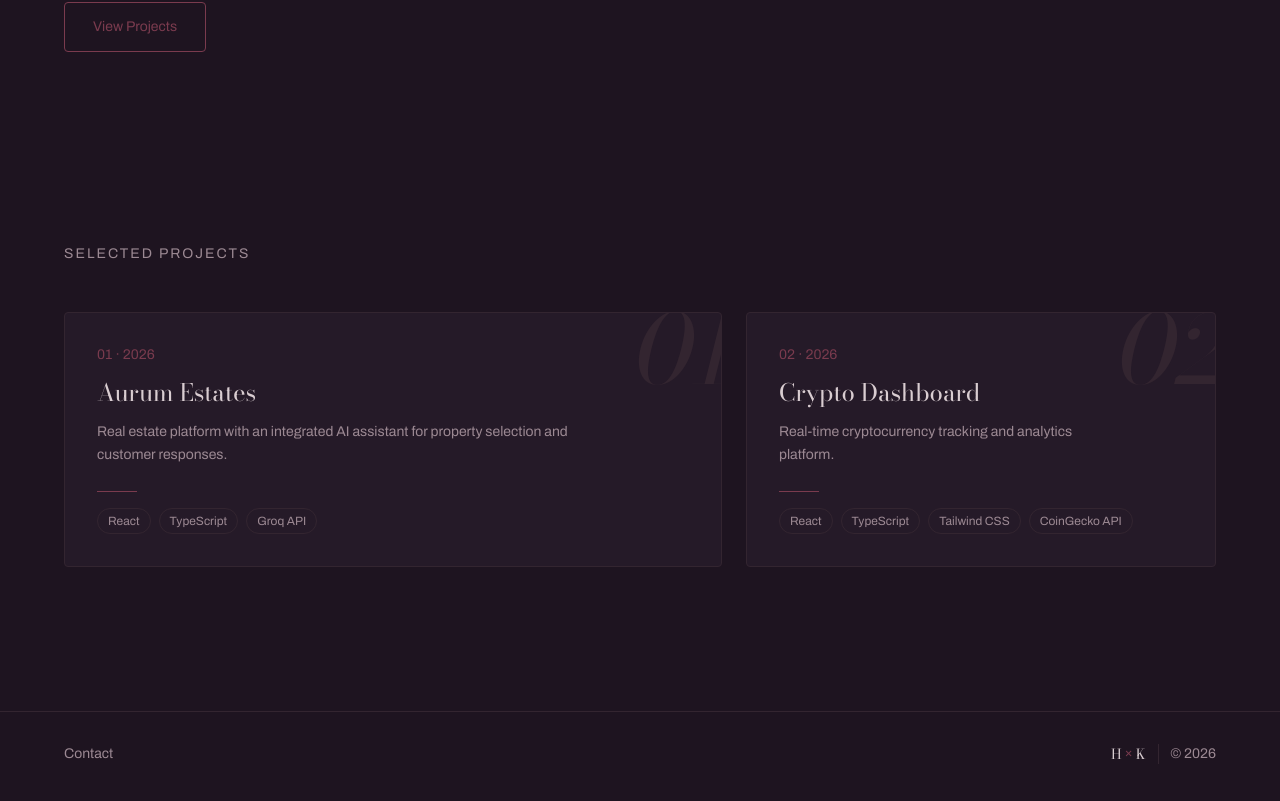
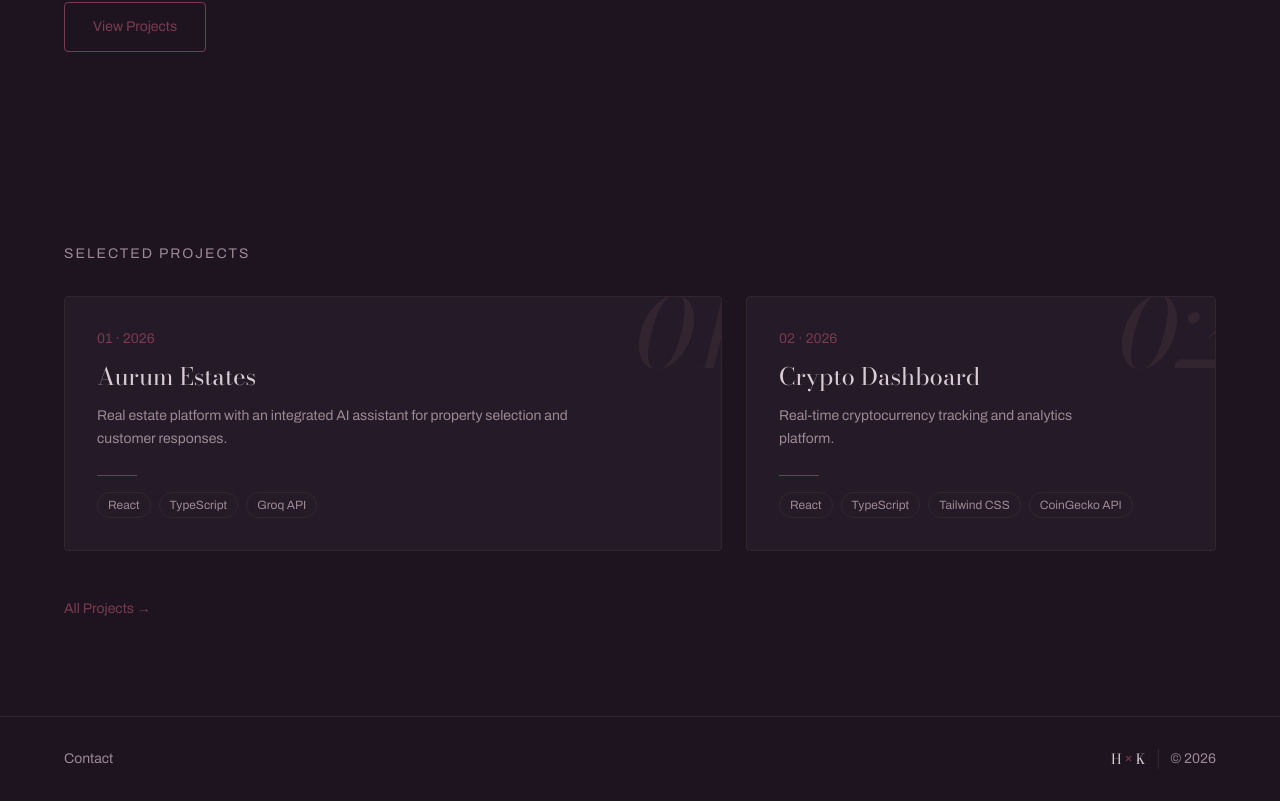
Before and after one commit to halyna-k/portfolio, a Next.js app: page / in a window 1280 px wide. Shown: the part 553-1354 px from the top of the page. Built offline with nearby package versions, Linux system fonts and the light colour scheme.

Commit message:
ProjectsGrid: add featured variant and chunk util

```diff
--- a/src/components/sections/ProjectsGrid.tsx
+++ b/src/components/sections/ProjectsGrid.tsx
@@ -1,27 +1,54 @@
+import Link from 'next/link';
 import ProjectCard from '@/components/ui/ProjectCard';
+import SectionLabel from '@/components/ui/SectionLabel';
 import { projects } from '@/content/projects';
+import { chunk } from '@/lib/utils';
 
-export default function ProjectsGrid() {
-  const [row1, row2] = [projects.slice(0, 2), projects.slice(2, 4)];
+export default function ProjectsGrid({ variant = 'all' }: { variant?: 'featured' | 'all' }) {
+  const visible = variant === 'featured' ? projects.filter((p) => p.featured) : projects;
 
-  return (
-    <section className="px-16 py-24">
-      <span className="block text-muted text-sm tracking-[2px] uppercase mb-12">
-        Selected Projects
-      </span>
+  const featuredCard = visible.find((p) => p.size === 'large');
+  const rest = visible.filter((p) => p.id !== featuredCard?.id);
 
-      <div className="flex flex-col gap-12">
-        <div className="grid grid-cols-[1.4fr_1fr] gap-6">
-          {row1.map((project) => (
-            <ProjectCard key={project.id} project={project} />
+  const firstRow = featuredCard ? [featuredCard, rest[0]].filter(Boolean) : rest.slice(0, 2);
+  const remaining = featuredCard ? rest.slice(1) : rest.slice(2);
+  const remainingRows = chunk(remaining, 2);
+
+  if (variant === 'featured') {
+    return (
+      <section className="px-16 py-24">
+        <SectionLabel className="mb-8">Selected Projects</SectionLabel>
+
+        <div className="flex flex-col gap-12">
+          <div className="grid grid-cols-[1.4fr_1fr] gap-6">
+            {firstRow.map((p) => p && <ProjectCard key={p.id} project={p} />)}
+          </div>
+          {remainingRows.map((row, i) => (
+            <div key={i} className={`grid gap-6 ${row.length === 2 ? 'grid-cols-2' : 'grid-cols-1'}`}>
+              {row.map((p) => <ProjectCard key={p.id} project={p} />)}
+            </div>
           ))}
         </div>
 
-        <div className="grid grid-cols-2 gap-6">
-          {row2.map((project) => (
-            <ProjectCard key={project.id} project={project} />
-          ))}
-        </div>
+        <Link
+          href="/projects"
+          className="inline-block mt-12 text-accent text-sm hover:text-accent-hover transition-colors"
+        >
+          All Projects &rarr;
+        </Link>
+      </section>
+    );
+  }
+
+  return (
+    <section className="px-16 pb-24 flex flex-col gap-6">
+      <h1 className="font-heading text-5xl mb-4">All Projects</h1>
+      <p className="text-muted text-lg max-w-xl mb-10">
+        A collection of my work, showcasing a range of projects that highlight my skills and expertise in various areas of development.
+      </p>
+
+      <div className="grid grid-cols-2 gap-6">
+        {projects.map((p) => <ProjectCard key={p.id} project={p} />)}
       </div>
     </section>
   );
--- a/src/lib/utils.ts
+++ b/src/lib/utils.ts
@@ -0,0 +1,7 @@
+export function chunk<T>(items: T[], size: number): T[][] {
+  const result: T[][] = [];
+  for (let i = 0; i < items.length; i += size) {
+    result.push(items.slice(i, i + size));
+  }
+  return result;
+}
```
